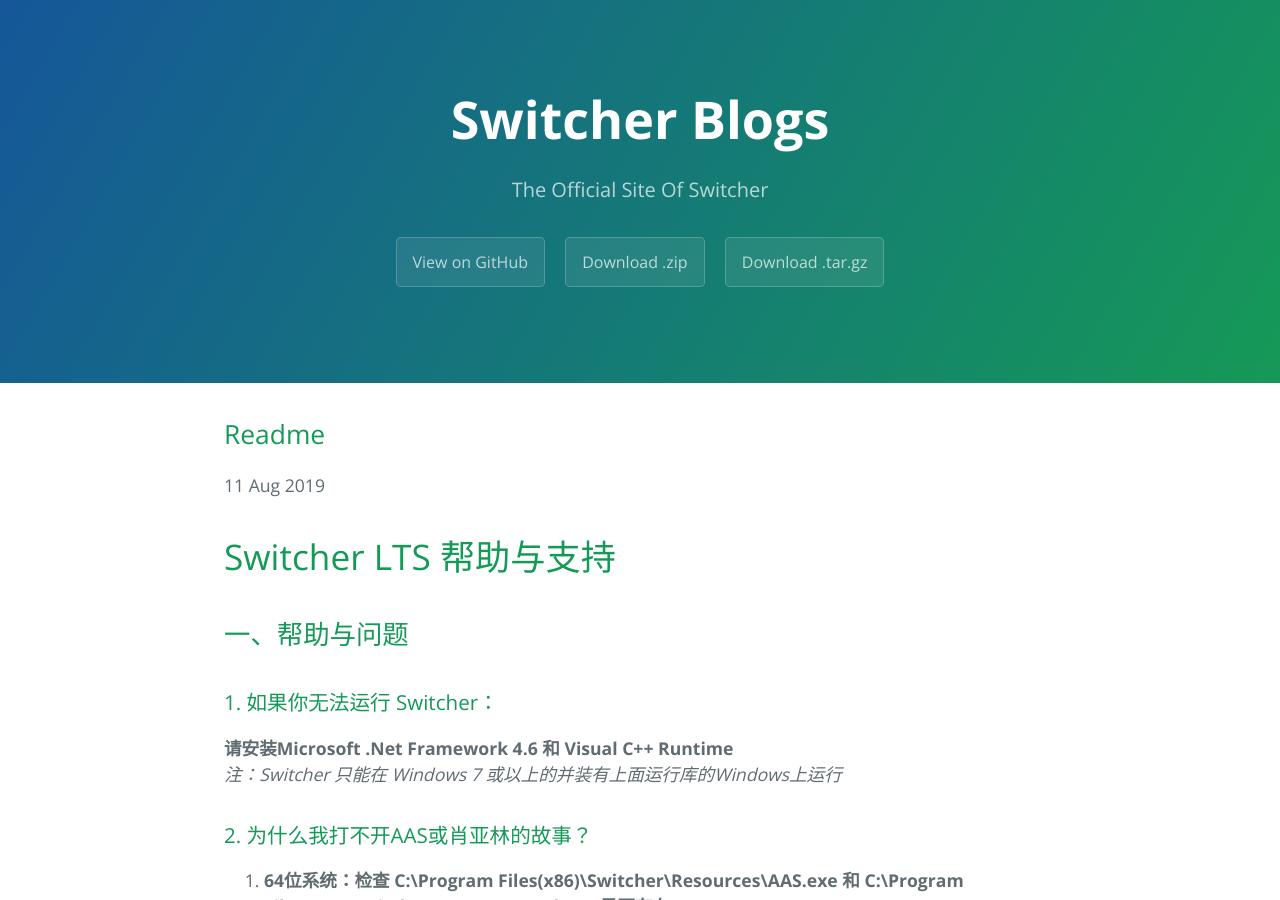
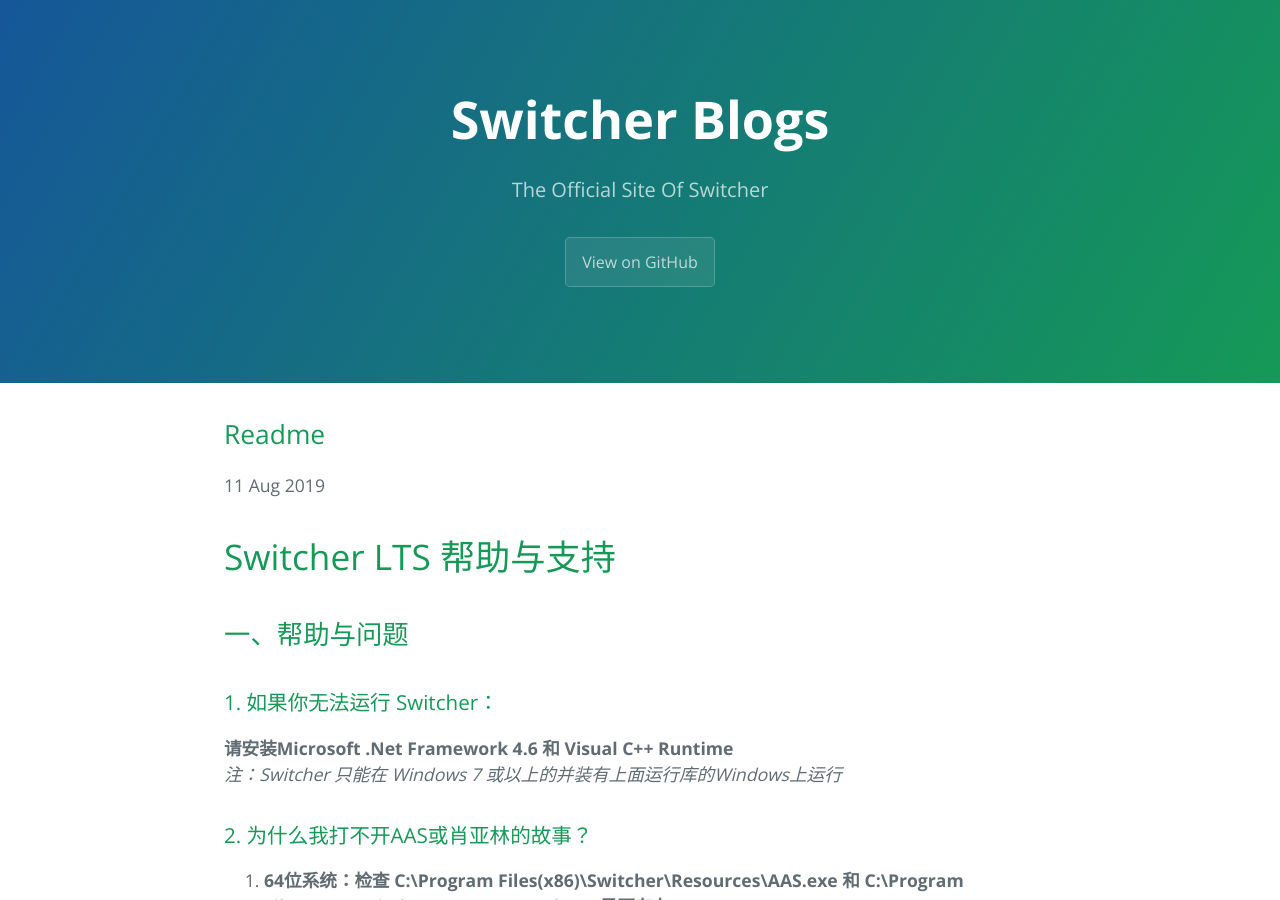
Before and after one commit to djdjz7/djdjz7.github.io, a Jekyll site: the page built from _posts/2019-08-11-README.md, in a window 1280 px wide and 900 px high. Built offline with Jekyll 4.4.1, drawn with Linux system fonts in a browser that asks for light colours; our own code applies the rules of GitHub Pages for plain Markdown files.

Commit message:
modified:   _includes/page-header.html

```diff
--- a/_includes/page-header.html
+++ b/_includes/page-header.html
@@ -1,7 +1,5 @@
 <section class="page-header">
   <h1 class="project-name">{{ site.title }}</h1>
   <h2 class="project-tagline">{{ site.tagline }}</h2>
-  <a href="#" class="btn">View on GitHub</a>
-  <a href="#" class="btn">Download .zip</a>
-  <a href="#" class="btn">Download .tar.gz</a>
+  <a href="https://github.com/AASQuanDeng/AAS/tree/Switcher" class="btn">View on GitHub</a>
 </section>
```
